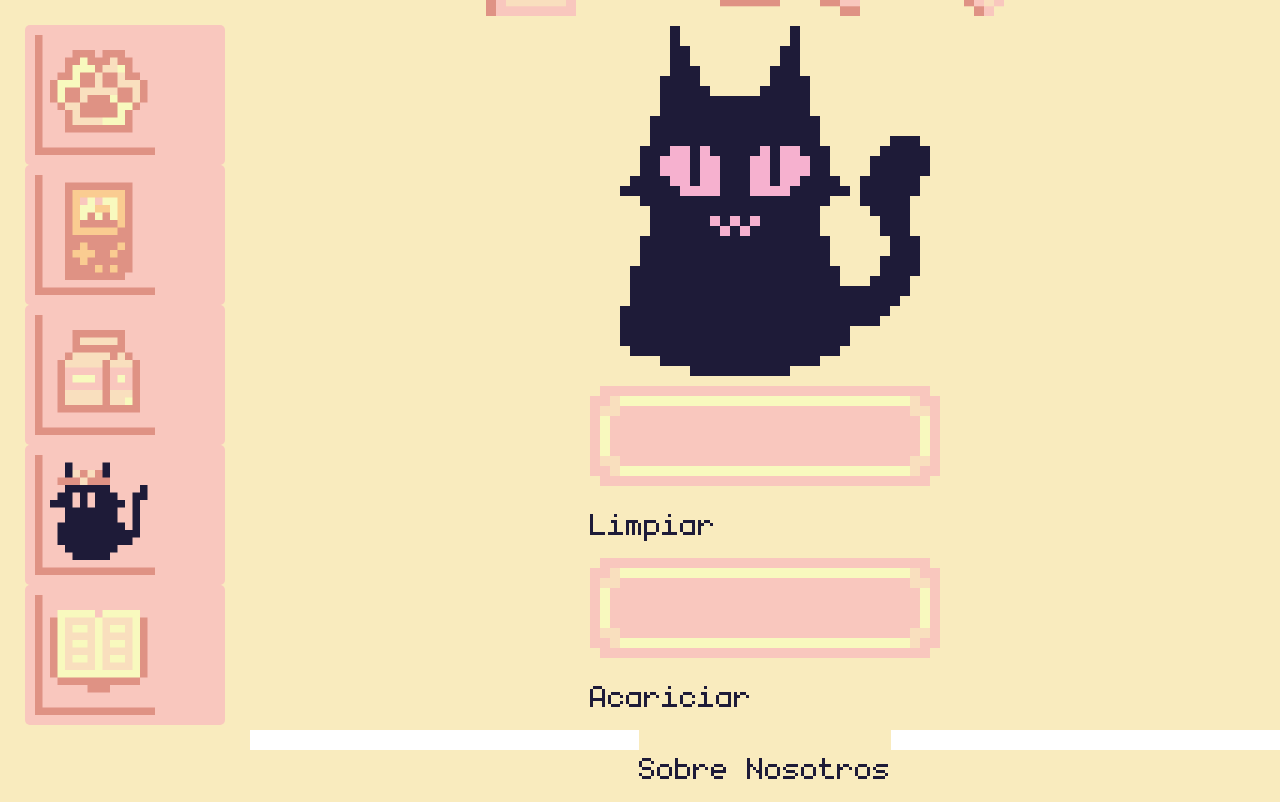
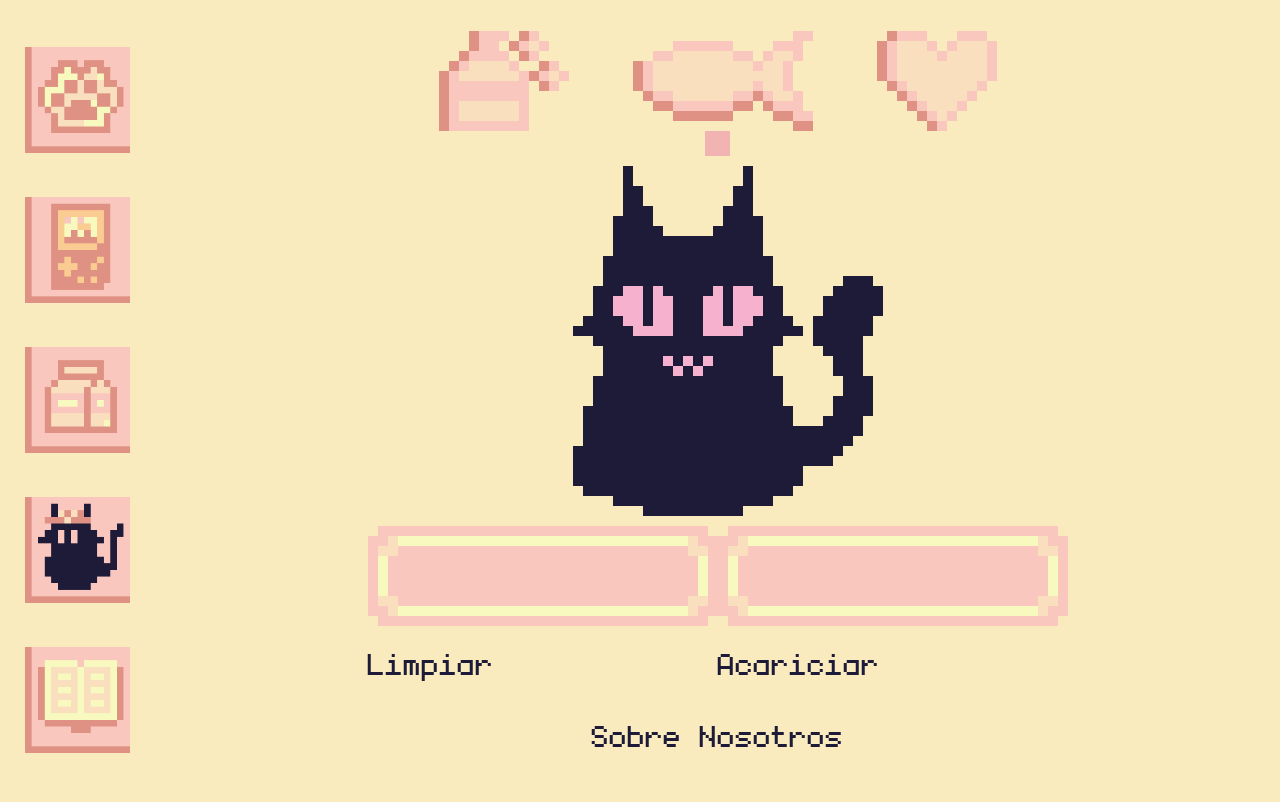
Before and after one commit to LuisGarrillo/tomo-kitten-next, a Next.js app: page /play in a window 1280 px wide. Built offline with nearby package versions, Linux system fonts and the light colour scheme.

Commit message:
Fix style

```diff
--- a/src/app/globals.css
+++ b/src/app/globals.css
@@ -1,5 +1,4 @@
 @import "tailwindcss";
-
 :root {
   --background: #ffffff;
   --foreground: #171717;
@@ -23,6 +22,7 @@ body {
   background: var(--background);
   color: var(--foreground);
   font-family: Arial, Helvetica, sans-serif;
+  height: 100vh;
 }
 
 * {
@@ -48,25 +48,16 @@ body nav {
 }
 
 body nav a{
-  background-color: #F9C7BE;
-  transition: .2s;
 
-  padding: 10px;
-  width: 200px;
-
-  text-decoration: none;
-  text-align: center;
-  border-radius: 5px;
 }
 
 body nav a:hover {
-  background-color: #f2b3b3;
-  transition: .2s;
+
 }
 
 main {
   width: 100%;
-  height: 90vh;
+  height: 100%;
   display: flex;
   flex-direction: column;
   justify-content: center;
@@ -99,7 +90,7 @@ main {
   flex-direction: column;
   justify-content: baseline;
   align-items: center;
-  height: 97px;
+  height: 125px;
 }
 
 .timer {
@@ -108,7 +99,7 @@ main {
   gap: 64px;
   width: 100%;
 
-  height: 100%;
+  height: 100px;
   transition: all .7s;
 }
 
@@ -117,12 +108,18 @@ main {
   height: 0;
   transition: all .7s;
 }
-.timer p {
+.timer .stat-icon {
   opacity: 1;
   transition: 1.75s;
 }
 
-.timer.visible p {
+.baseButton {
+  background-image: url("/buttons/empty/botones_vacios.png") no-repeat;
+  width: 350px;
+  height: 100px;
+}
+
+.timer.visible .stat-icon {
   opacity: 0;
   transition: .4s;
 }
@@ -132,3 +129,18 @@ main {
   width: 25px;
   height: 25px;
 }
+
+.stat-icon {
+
+  height: auto;
+}
+
+.button-wrapper {
+  width: 100%;
+  display: flex;
+  justify-content: center;
+}
+
+.base-button p {
+  position: static;
+}
```
